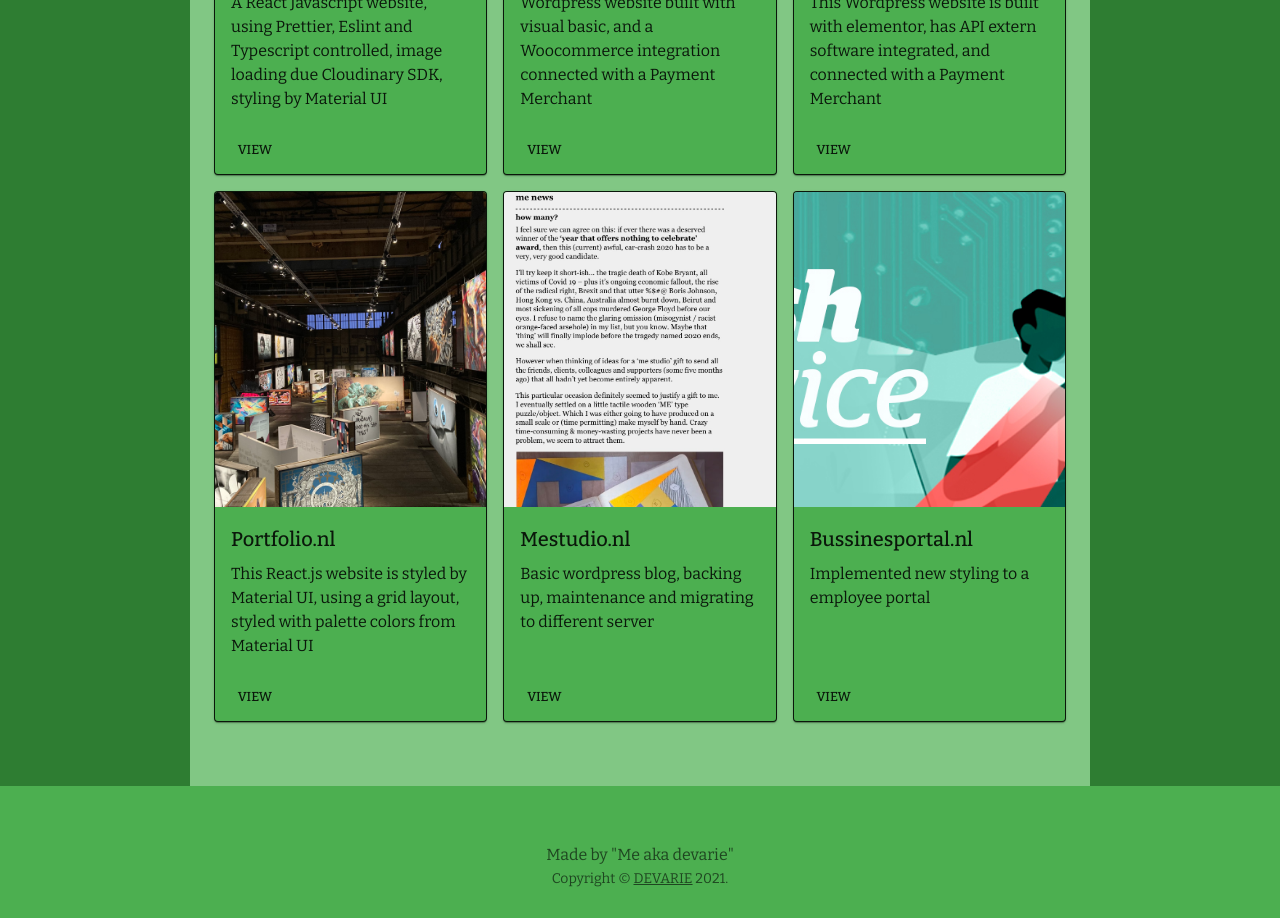
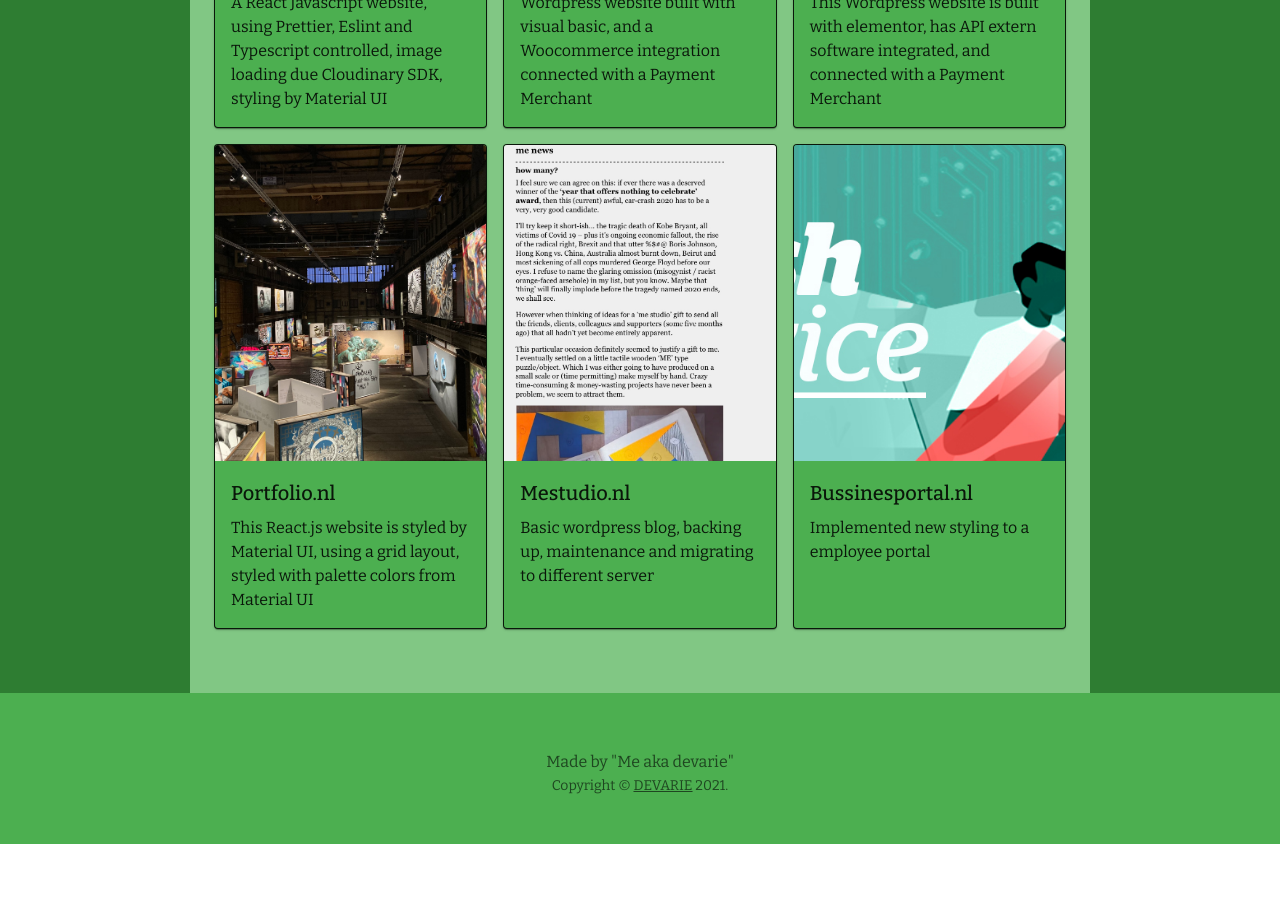
Before and after one commit to devarie/portfolio, a React (Create React App) app: page / in a window 1280 px wide. Shown: the part 980-1898 px from the top of the page. After the commit the page ends 1824 px from the top, so only its background shows below. Built offline with nearby package versions, Linux system fonts and the light colour scheme.

Commit message:
link to cardactionsArea

```diff
--- a/src/Main.js
+++ b/src/Main.js
@@ -30,6 +30,7 @@ import Chip from '@mui/material/Chip';
 import GitHubIcon from '@material-ui/icons/GitHub';
 import bitter from 'typeface-bitter';
 import sans from 'typeface-work-sans'
+import { CardActionArea } from '@material-ui/core';
 
 function Copyright() {
   return (
@@ -177,6 +178,7 @@ export default function Main() {
                 <Card
                   sx={{ bgcolor: 'primary.main', height: '100%', display: 'flex', flexDirection: 'column', border: 1 }}
                 >
+                <CardActionArea href={card.link}>
                   <CardMedia
                     component={cards.id}
                     sx={{
@@ -194,9 +196,10 @@ export default function Main() {
                       {card.info}
                     </Typography>
                   </CardContent>
-                  <CardActions href={card.link}>
+                  {/* <CardActions href={card.link}>
                     <Button color='inherit' size="small" href={card.link}>View</Button>
-                  </CardActions>
+                  </CardActions> */}
+                  </CardActionArea>
                 </Card>
               </Grid>
             ))}
```
